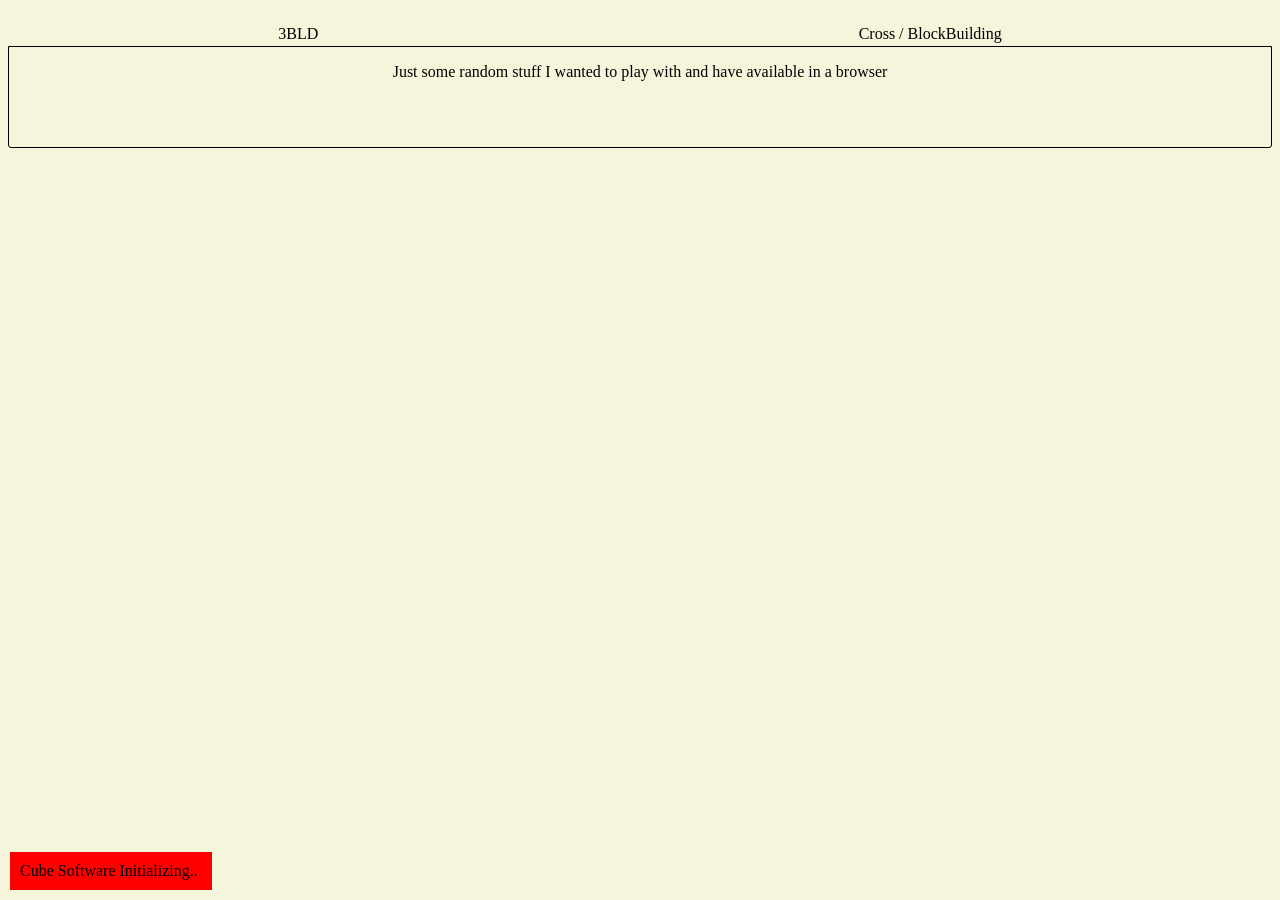
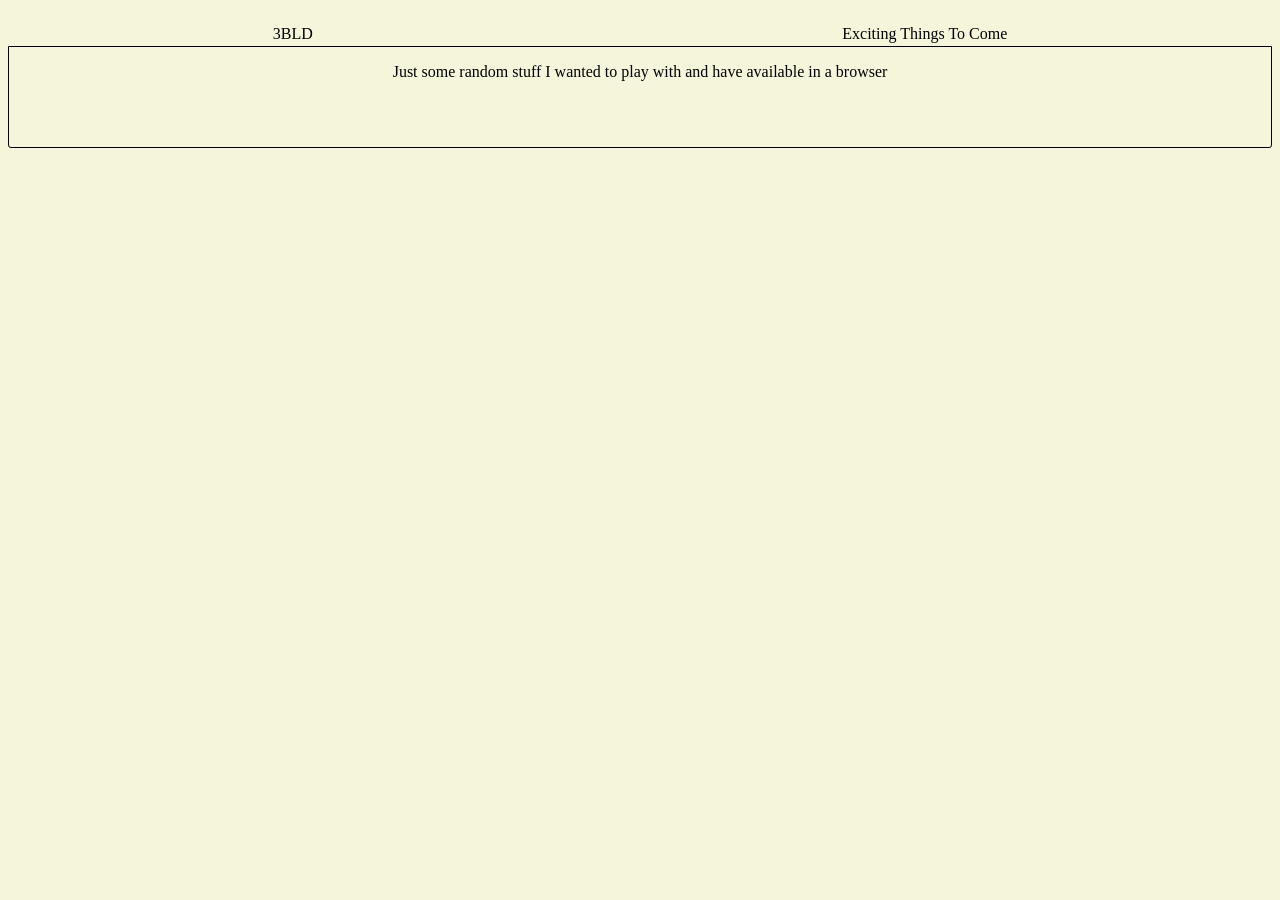
Before and after one commit to emilgoldsmith/emilgoldsmith.github.io, a Jekyll site: the page built from README.md, in a window 1280 px wide. Built offline with Jekyll 4.4.1, drawn with Linux system fonts in a browser that asks for light colours; our own code applies the rules of GitHub Pages for plain Markdown files.

Commit message:
Simplify UI

```diff
--- a/_layouts/cubejs.html
+++ b/_layouts/cubejs.html
@@ -6,7 +6,7 @@ extraHead: >
   <script src="assets/cubejs/async.js"></script>
 ---
 
-<style>
+<!-- <style>
   #cubeSolverState {
     position: fixed;
     bottom: 10px;
@@ -26,7 +26,7 @@ extraHead: >
   <h2>Scramble Box</h2>
   <h2 id="scrambleText">temp</h2>
   <img /><img />
-</div>
+</div> -->
 <script src="assets/cubeInit.js"></script>
 <script src="assets/cubeFunctions.js"></script>
 {{ content }}
--- a/_layouts/default.html
+++ b/_layouts/default.html
@@ -45,14 +45,13 @@
         border-color: black;
       }
     </style>
-    {{
-      layout.extraHead
-    }}
+    {{ layout.extraHead }}
   </head>
   <body>
     <nav>
       <a href="/3bld">3BLD</a>
-      <a href="/cross-blockbuilding">Cross / BlockBuilding</a>
+      <a>Exciting Things To Come</a>
+      <!-- <a href="/cross-blockbuilding">Cross / BlockBuilding</a> -->
     </nav>
     <noscript>
       You need to enable JavaScript to run this app.
@@ -61,7 +60,7 @@
       {{ content }}
     </section>
     <script>
-      document.querySelectorAll("nav a").forEach(x => {
+      document.querySelectorAll("nav a").forEach((x) => {
         if (x.pathname === window.location.pathname) {
           x.classList.add("active");
         }
```
